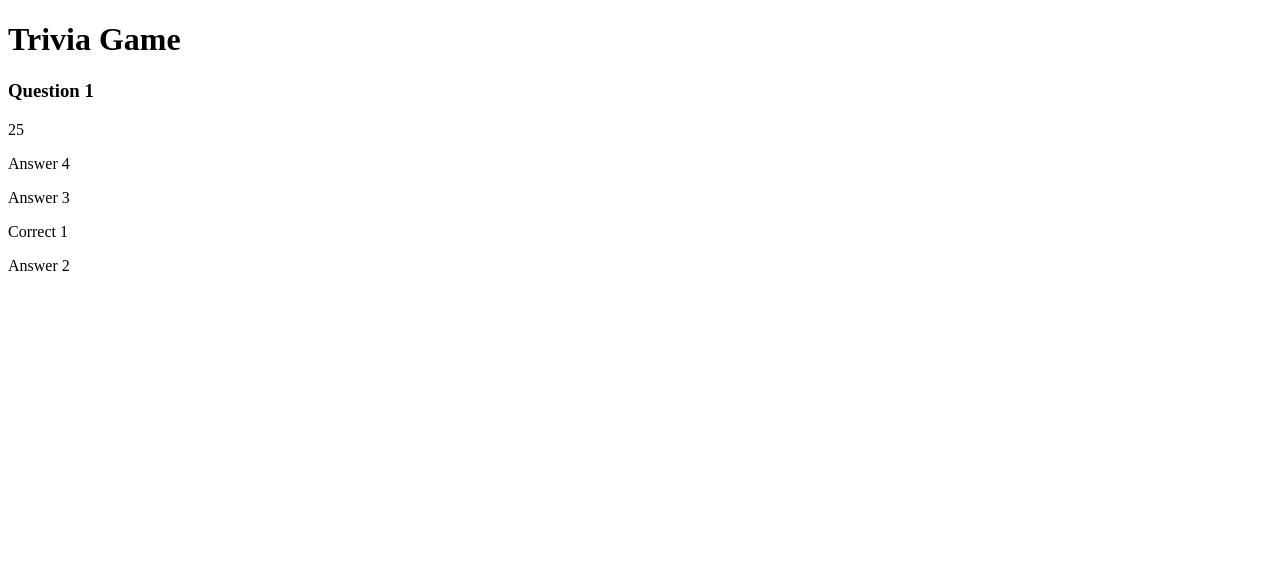
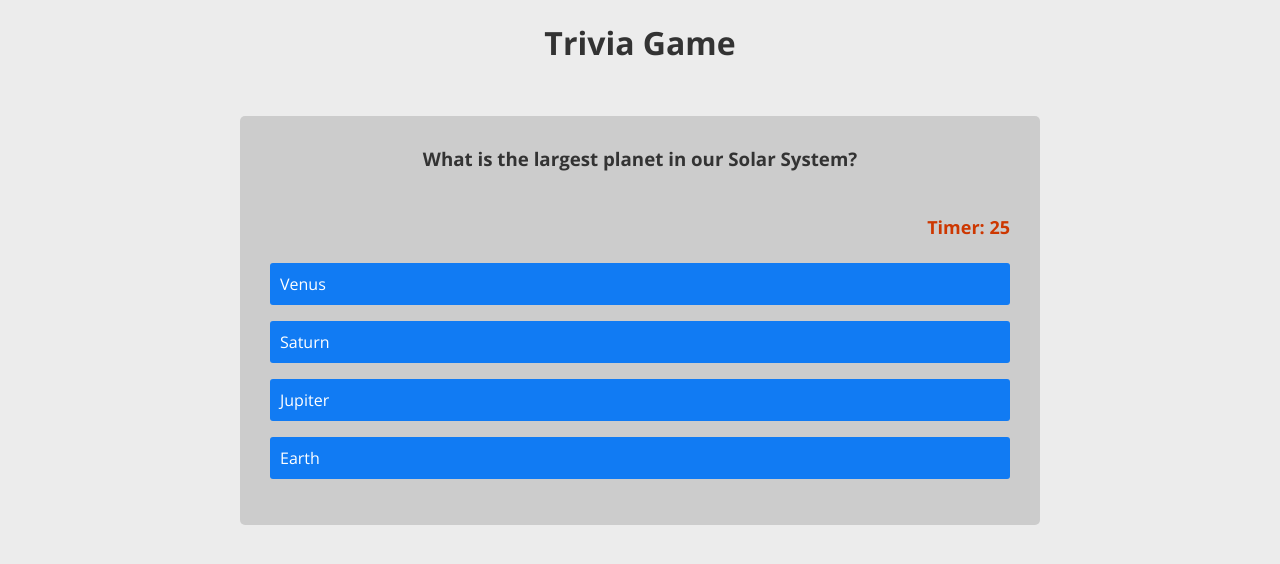
Before and after one commit to burnit66/TriviaGame, a plain HTML site: page index.html in a window 1280 px wide. Drawn offline with nearby package versions, Linux system fonts and the light colour scheme.

Commit message:
adding css

```diff
--- a/assets/css/styles.css
+++ b/assets/css/styles.css
@@ -0,0 +1,73 @@
+body {
+    background-color: #ececec;
+    font-family: 'Open Sans', sans-serif;
+    color: #333;
+}
+
+.container {
+    max-width: 800px;
+    display: block;
+    margin: 0 auto;
+}
+
+.title {
+    text-align: center;
+    padding-bottom: 30px;
+}
+
+.question {
+    text-align: center;
+    margin: 0;
+    padding-bottom: 20px;
+}
+
+.timeContainer {
+    text-align: right;
+    color: #CD3700;
+    font-size: 18px;
+}
+
+.qContainer,
+.endGame {
+    background-color: #ccc;
+    padding: 30px;
+    border-radius: 5px;
+}
+
+.answer {
+    background-color: #117bf3;
+    padding: 10px;
+    cursor: pointer;
+    border-radius: 3px;
+    color: #fff;
+}
+
+.answer:hover {
+    background-color: aquamarine;
+    color: #333;
+}
+
+.end {
+    text-align: center;
+    color: #333;
+    font-size: 22px;
+}
+
+.score {
+    text-align: center;
+    font-size: 18px;
+    color: #CD3700;
+}
+
+.restart{
+    background-color: #CD3700;
+    padding: 5px 10px;
+    color: #fff;
+    font-size: 16px;
+    cursor: pointer;
+    border-radius: 3px;
+}
+
+.restart:hover{
+    background-color: #ff3300;
+}
--- a/assets/js/app.js
+++ b/assets/js/app.js
@@ -1,43 +1,43 @@
 //set the questions in an object or array
 //set question as object, name the key as correct answer, check to see if the text of the this click event is equal to question.correct
 var question1 = {
-    q: "Question 1",
-    correct: "Correct 1",
-    a2: "Answer 2",
-    a3: "Answer 3",
-    a4: "Answer 4"
+    q: "What is the largest planet in our Solar System?",
+    correct: "Jupiter",
+    a2: "Earth",
+    a3: "Saturn",
+    a4: "Venus"
 }
 
 var question2 = {
-    q: "Question 2",
-    correct: "Correct 2",
-    a2: "Answer 2",
-    a3: "Answer 3",
-    a4: "Answer 4"
+    q: "Which of these cities is closest to London, UK?",
+    correct: "Boston, MA",
+    a2: "New York, NY",
+    a3: "Atlanta, GA",
+    a4: "Miami, FL"
 }
 
 var question3 = {
-    q: "Question 3",
-    correct: "Correct 3",
-    a2: "Answer 2",
-    a3: "Answer 3",
-    a4: "Answer 4"
+    q: "What temperature is the same in Celsius and Fahrenheit?",
+    correct: "-40",
+    a2: "40",
+    a3: "0",
+    a4: "100"
 }
 
 var question4 = {
-    q: "Question 4",
-    correct: "Correct 4",
-    a2: "Answer 2",
-    a3: "Answer 3",
-    a4: "Answer 4"
+    q: "What is the color of Donald Duck's bowtie?",
+    correct: "Red",
+    a2: "Green",
+    a3: "Blue",
+    a4: "Yellow"
 }
 
 var question5 = {
-    q: "Question 5",
-    correct: "Correct 5",
-    a2: "Answer 2",
-    a3: "Answer 3",
-    a4: "Answer 4"
+    q: "How many blue stripes are there on the American flag?",
+    correct: "0",
+    a2: "13",
+    a3: "7",
+    a4: "9"
 }
 
 //global variables
@@ -153,6 +153,7 @@ $(document).on("click", "p", function () {
     }
 })
 
+//iterate to the next question - restart the timer - check if its the end of the game
 var nextQuestion = function () {
     quizIndex++
     restartTimer()
@@ -160,5 +161,15 @@ var nextQuestion = function () {
     renderQuestion()
 }
 
+//create function to restart the game and attach it to the restart button - store in variable to make global scope
+var restartFunction = $(document).on("click", ".restart", function () {
+    $(".endGame").hide()
+    $(".qContainer").show()
+    quizIndex = 0
+    score = 0
+    restartTimer()
+    renderQuestion()
+})
+
 renderQuestion()
 runTimer()
--- a/index.html
+++ b/index.html
@@ -5,6 +5,7 @@
     <meta charset="UTF-8">
     <meta name="viewport" content="width=device-width, initial-scale=1.0">
     <meta http-equiv="X-UA-Compatible" content="ie=edge">
+    <link href="https://fonts.googleapis.com/css?family=Open+Sans:400,700" rel="stylesheet">
     <link rel="stylesheet" href="assets/css/styles.css">
     <script src="https://ajax.googleapis.com/ajax/libs/jquery/3.3.1/jquery.min.js"></script>
     <title>Trivia</title>
@@ -18,18 +19,20 @@
 
         <div class="qContainer">
             <h3 class="question"></h3>
-            <span class="timer"></span>
+            <h4 class="timeContainer">Timer: <span class="timer"></span></h4>
 
-            <p class="answer1"></p>
-            <p class="answer2"></p>
-            <p class="answer3"></p>
-            <p class="answer4"></p>
+            <p class="answer1 answer"></p>
+            <p class="answer2 answer"></p>
+            <p class="answer3 answer"></p>
+            <p class="answer4 answer"></p>
         </div>
 
 
         <div class="endGame">
-            <h3>End of the Game!</h3>
-            <p class="score"></p>
+            <h3 class="end">End of the Game!</h3>
+            <h4 class="score"></h4>
+
+            <button class="restart">Restart?</button>
         </div>
 
     </div>
```
